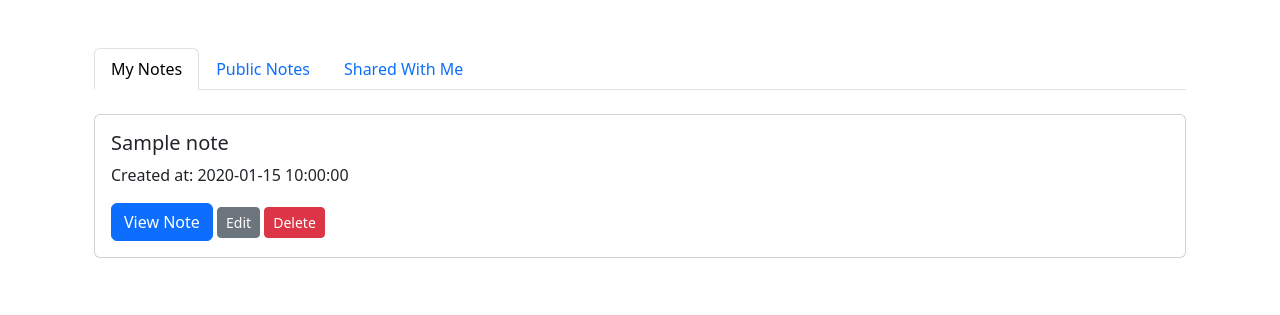
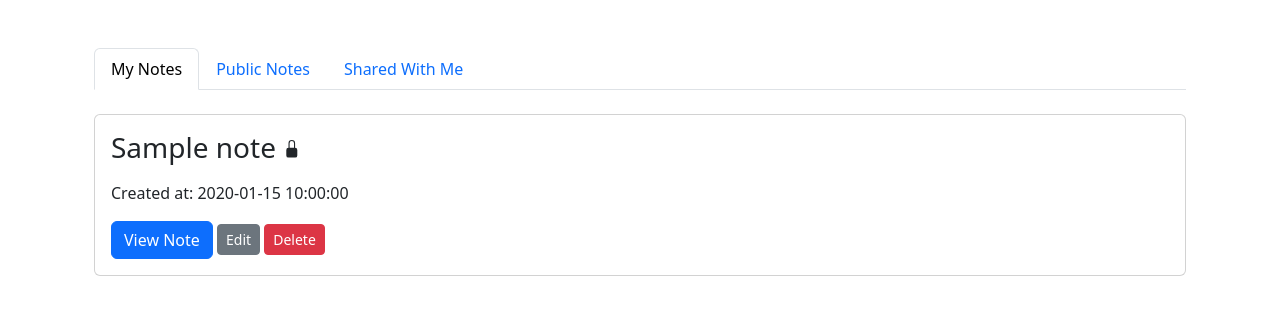
Before and after one commit to szymonabramczyk/nice-notes, a Flask app: template app/website/templates/notes.html in a window 1280 px wide. Shown: the part 72-387 px from the top of the page. Run offline with Flask 3, Linux system fonts and the light colour scheme; tables that the repository leaves empty hold one stand-in row (values such as "Sample post"); the template is opened without the code that fills it: values that come from a table or form of the project are taken from there, most other values are stand-ins (such as "Sample title", 1, 10 or a date in 2020); parts of the project's set-up code (start-up, migrations or seed data) failed here and were passed over.

Commit message:
Added lock icon next to encrypted notes

```diff
--- a/app/website/templates/notes.html
+++ b/app/website/templates/notes.html
@@ -20,11 +20,21 @@
             {% for note in my_notes %}
                 <div class="card mb-3">
                     <div class="card-body">
-                        <h5 class="card-title">{{ note.title }}</h5>
+                        <h5 class="card-title">
+                            <div class="card-title fs-3 mb-3">
+                                {{ note.title }}
+                                {% if note.is_encrypted %}
+                                <svg xmlns="http://www.w3.org/2000/svg" width="22" height="22" fill="currentColor" class="bi bi-lock-fill" viewBox="0 0 20 20">
+                                  <path d="M8 1a2 2 0 0 1 2 2v4H6V3a2 2 0 0 1 2-2m3 6V3a3 3 0 0 0-6 0v4a2 2 0 0 0-2 2v5a2 2 0 0 0 2 2h6a2 2 0 0 0 2-2V9a2 2 0 0 0-2-2"/>
+                                </svg>
+                                {% endif %}
+                            </div>
+                        </h5>
+
                         <p class="card-text">Created at: {{ note.created_at }}</p>
                         <a href="{{ url_for('views.view_note', note_id=note.id) }}" class="btn btn-primary">View Note</a>
                         <a href="{{ url_for('views.edit_note', note_id=note.id) }}" class="btn btn-secondary btn-sm">Edit</a>
-                        <form method="POST" nonce="{{ csp_nonce() }}" action="{{ url_for('views.delete_note', note_id=note.id) }}" style="display:inline;">
+                        <form method="POST" nonce="{{ csp_nonce() }}" action="{{ url_for('views.delete_note', note_id=note.id) }}" class="form inline">
                             <input type="hidden" name="csrf_token" value="{{ csrf_token() }}"/>
                             <button type="submit" class="btn btn-danger btn-sm">Delete</button>
                         </form>
@@ -38,7 +48,16 @@
             {% for note in public_notes %}
                 <div class="card mb-3">
                     <div class="card-body">
-                        <h5 class="card-title">{{ note.title }}</h5>
+                        <h5 class="card-title">
+                            <div class="card-title fs-3 mb-3">
+                                {{ note.title }}
+                                {% if note.is_encrypted %}
+                                <svg xmlns="http://www.w3.org/2000/svg" width="22" height="22" fill="currentColor" class="bi bi-lock-fill" viewBox="0 0 20 20">
+                                  <path d="M8 1a2 2 0 0 1 2 2v4H6V3a2 2 0 0 1 2-2m3 6V3a3 3 0 0 0-6 0v4a2 2 0 0 0-2 2v5a2 2 0 0 0 2 2h6a2 2 0 0 0 2-2V9a2 2 0 0 0-2-2"/>
+                                </svg>
+                                {% endif %}
+                            </div>
+                        </h5>
                         <p class="card-text">Created by: {{ note.author.username if note.author else "Unknown" }}</p>
                         <a href="{{ url_for('views.view_note', note_id=note.id) }}" class="btn btn-primary">View Note</a>
                     </div>
@@ -51,7 +70,16 @@
             {% for note in shared_notes %}
                 <div class="card mb-3">
                     <div class="card-body">
-                        <h5 class="card-title">{{ note.title }}</h5>
+                        <h5 class="card-title">
+                            <div class="card-title fs-3 mb-3">
+                                {{ note.title }}
+                                {% if note.is_encrypted %}
+                                <svg xmlns="http://www.w3.org/2000/svg" width="22" height="22" fill="currentColor" class="bi bi-lock-fill" viewBox="0 0 20 20">
+                                  <path d="M8 1a2 2 0 0 1 2 2v4H6V3a2 2 0 0 1 2-2m3 6V3a3 3 0 0 0-6 0v4a2 2 0 0 0-2 2v5a2 2 0 0 0 2 2h6a2 2 0 0 0 2-2V9a2 2 0 0 0-2-2"/>
+                                </svg>
+                                {% endif %}
+                            </div>
+                        </h5>
                         <p class="card-text">Shared by: {{ note.author.username if note.author else "Unknown" }} </p>
                         <a href="{{ url_for('views.view_note', note_id=note.id) }}" class="btn btn-primary">View Note</a>
                     </div>
```
